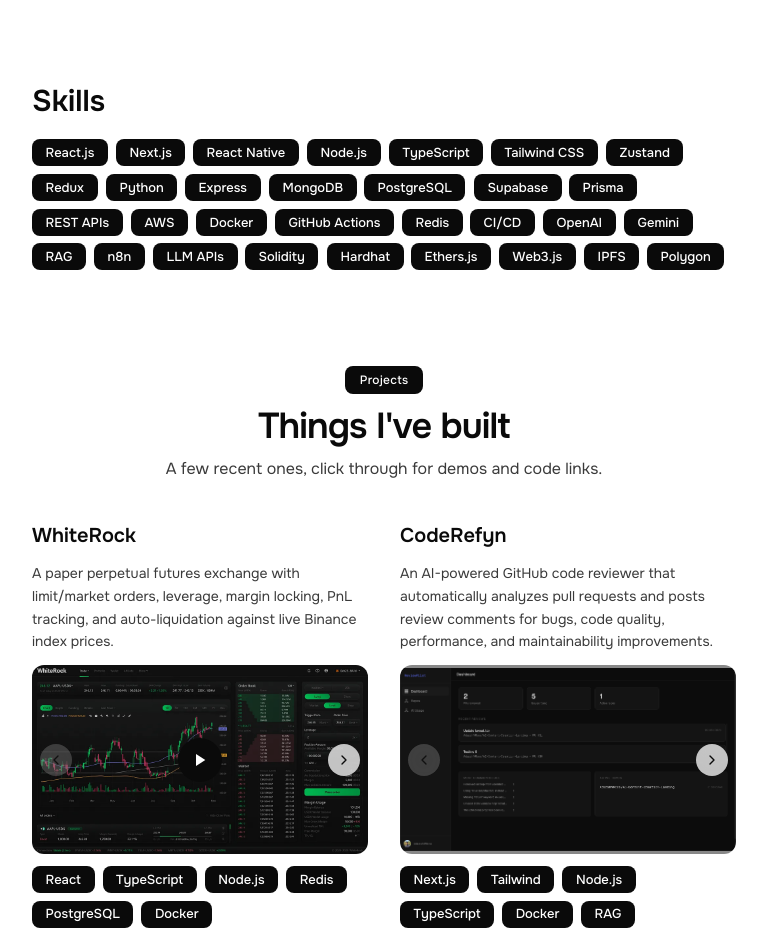
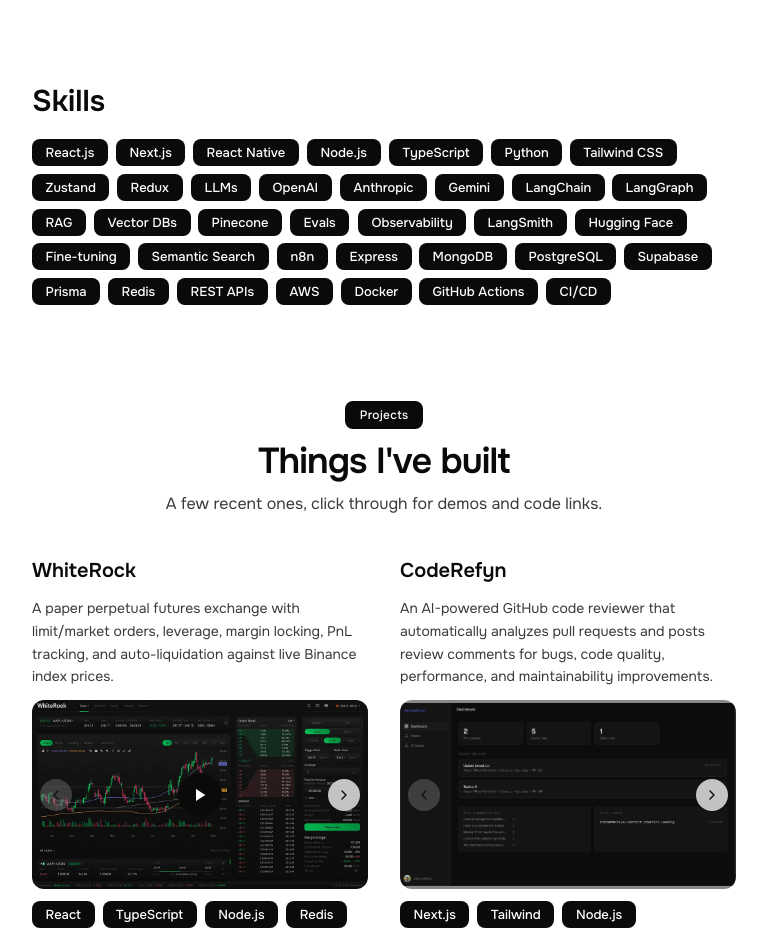
Before and after one commit to AdarshVMore/Portfolio-v3, a React (Vite) app: page / in a window 1280 px wide. Shown: the part 1540-2474 px from the top of the page, without its empty margins (256-1023 px from the left). Built offline with nearby package versions, Linux system fonts and the light colour scheme.

Commit message:
lean the skills list toward GenAI and drop web3

```diff
--- a/src/data/skills.ts
+++ b/src/data/skills.ts
@@ -12,26 +12,40 @@ export const skillGroups: SkillGroup[] = [
       'React Native',
       'Node.js',
       'TypeScript',
+      'Python',
       'Tailwind CSS',
       'Zustand',
       'Redux',
-      'Python',
     ],
   },
   {
+    category: 'AI & GenAI',
+    skills: [
+      'LLMs',
+      'OpenAI',
+      'Anthropic',
+      'Gemini',
+      'LangChain',
+      'LangGraph',
+      'RAG',
+      'Vector DBs',
+      'Pinecone',
+      'Evals',
+      'Observability',
+      'LangSmith',
+      'Hugging Face',
+      'Fine-tuning',
+      'Semantic Search',
+      'n8n',
+    ],
+  },
+
+  {
     category: 'Backend',
-    skills: ['Express', 'MongoDB', 'PostgreSQL', 'Supabase', 'Prisma', 'REST APIs'],
+    skills: ['Express', 'MongoDB', 'PostgreSQL', 'Supabase', 'Prisma', 'Redis', 'REST APIs'],
   },
   {
     category: 'DevOps',
-    skills: ['AWS', 'Docker', 'GitHub Actions', 'Redis', 'CI/CD'],
-  },
-  {
-    category: 'AI & Automation',
-    skills: ['OpenAI', 'Gemini', 'RAG', 'n8n', 'LLM APIs'],
-  },
-  {
-    category: 'Blockchain',
-    skills: ['Solidity', 'Hardhat', 'Ethers.js', 'Web3.js', 'IPFS', 'Polygon'],
+    skills: ['AWS', 'Docker', 'GitHub Actions', 'CI/CD'],
   },
 ]
```
